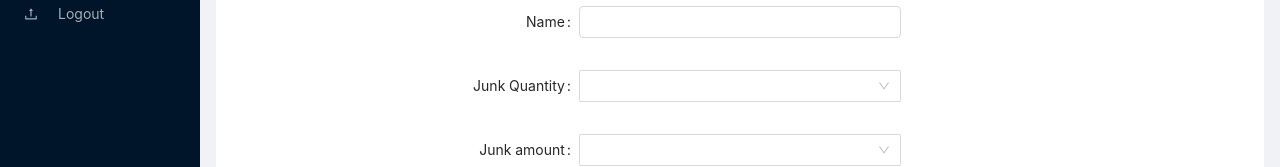
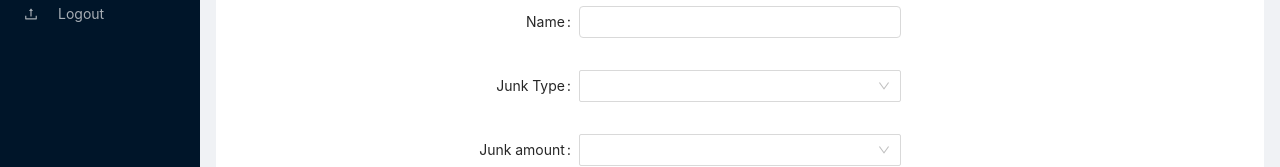
Before and after one commit to asadaziz95/recyclewave-frontend, a React (Create React App) app: page /order/add in a window 1280 px wide. Shown: the part 262-429 px from the top of the page. Built offline with nearby package versions, Linux system fonts and the light colour scheme.

Commit message:
refactoring

```diff
--- a/src/screens/createOrder/createOrder.jsx
+++ b/src/screens/createOrder/createOrder.jsx
@@ -175,7 +175,7 @@ const CreateOrder = props => {
           <Input />
         </Form.Item>
         <Form.Item
-          label="Junk Quantity"
+          label="Junk Type"
           name="type"
           rules={[
             {
```
